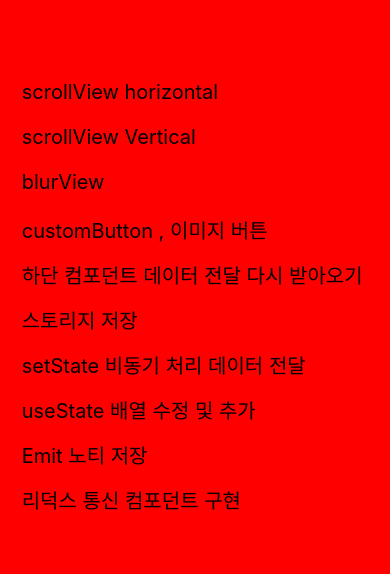
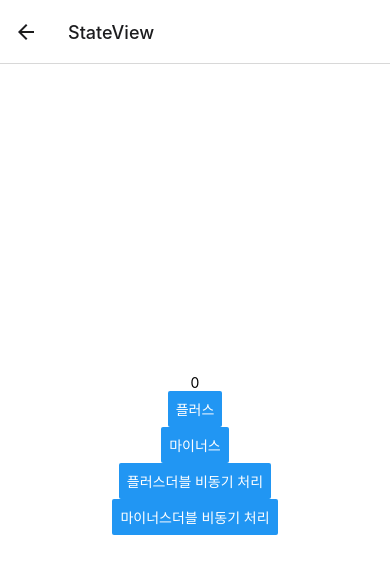
Before and after one commit to break200/ReactNative, a React Native app: screen /StateView in a window 390 px wide. Shown: the top 574 px of the page. Built offline with nearby package versions, Linux system fonts and the light colour scheme.

Commit message:
state 비동기 처리 방법 정의

```diff
--- a/src/navi/Stack.js
+++ b/src/navi/Stack.js
@@ -13,7 +13,7 @@ import HooksOne from "../screens/items/arrEdit/HooksOne";
 import HooksTwo from "../screens/items/arrEdit/HooksTwo";
 import EmitHome from "../screens/items/Emit/EmitHome";
 import EmitNext from "../screens/items/Emit/EmitNext";
-import ReduxView from "../screens/items/redux/ReduxView";
+import StateView from "../screens/items/state/StateView";
 const StackNavigation = () => {
     const Stack = createNativeStackNavigator();
     return (
@@ -71,8 +71,8 @@ const StackNavigation = () => {
             />
 
             <Stack.Screen
-                name="ReduxView"
-                component={ReduxView}
+                name="StateView"
+                component={StateView}
             />
 
         </Stack.Navigator>
--- /dev/null
+++ b/src/screens/items/state/StateView.js
@@ -0,0 +1,51 @@
+import React, {useState} from 'react';
+import {Button, StyleSheet, Text, View} from 'react-native';
+
+
+const StateView = ({route, navigation}) => {
+
+    const [number , setNumber] = useState(0);
+
+
+    const onPressplus = () => {
+        setNumber(number + 1);
+
+    };
+
+    const onPressminus = () => {
+        setNumber(number - 1);
+    };
+
+    const onPressplusDouble = () => {
+        setNumber(number => number + 1);
+        setNumber(number => number + 1);
+
+    };
+
+    const onPressminusDouble = () => {
+        setNumber(number => number - 1);
+        setNumber(number => number - 1);
+    };
+
+    return (
+        <View style={styles.container}>
+            <Text>{number}</Text>
+            <Button style ={{width: 80 , height:80}} onPress = {onPressplus} title={'플러스'}/>
+            <Button style ={{width: 80 , height:80}} onPress = {onPressminus} title={'마이너스'}/>
+
+            <Button style ={{width: 80 , height:80}} onPress = {onPressplusDouble} title={'플러스더블 비동기 처리'}/>
+            <Button style ={{width: 80 , height:80}} onPress = {onPressminusDouble} title={'마이너스더블 비동기 처리'}/>
+        </View>
+    );
+};
+
+const styles = StyleSheet.create({
+    container: {
+        flex: 1,
+        justifyContent: 'center',
+        alignItems: 'center',
+        backgroundColor: 'white',
+    },
+});
+
+export default StateView;
--- a/src/screens/main/App.js
+++ b/src/screens/main/App.js
@@ -42,7 +42,7 @@ const App = ({navigation, route}) => {
         },
          {
             id: 10,
-            title: '리덕스 통신 컴포던트 구현',
+            title: 'useState 비동기',
         },
 
 
@@ -69,10 +69,9 @@ const App = ({navigation, route}) => {
         }else if (item.id === 9){
             navigation.navigate('EmitHome');
         }else if (item.id === 10){
-            navigation.navigate('ReduxView');
+            navigation.navigate('StateView');
         }
     }
-    HooksTwo
     const renderItem = ({item , index}) => (
         <View style={{width:'100%' , height:45}}>
             <TouchableWithoutFeedback onPress={() => onPress(item)}>
```
